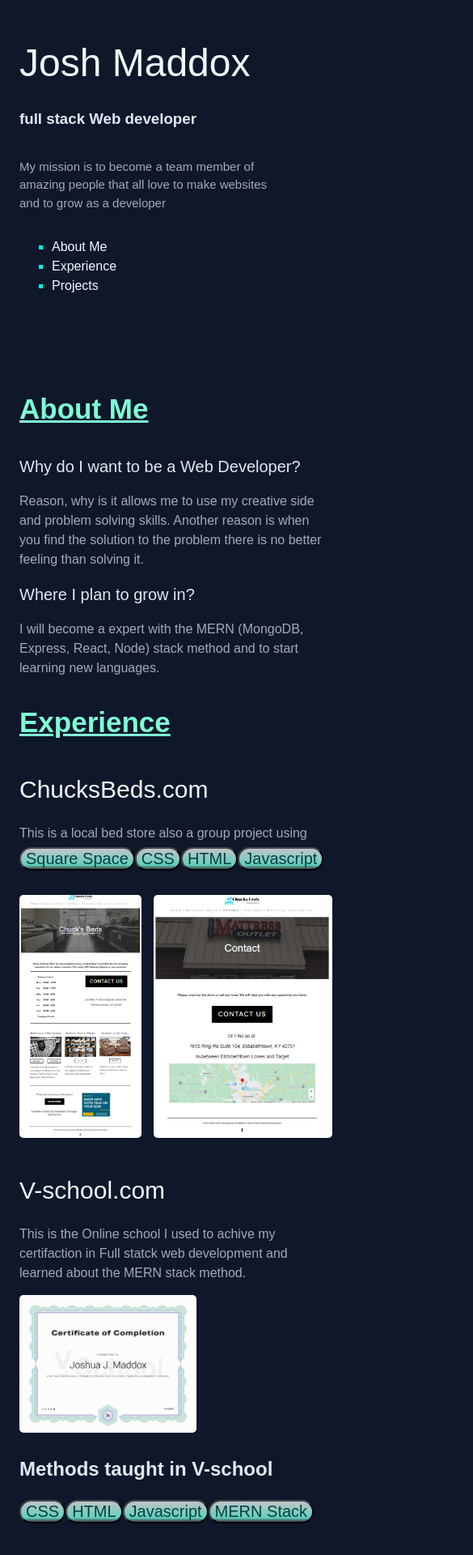
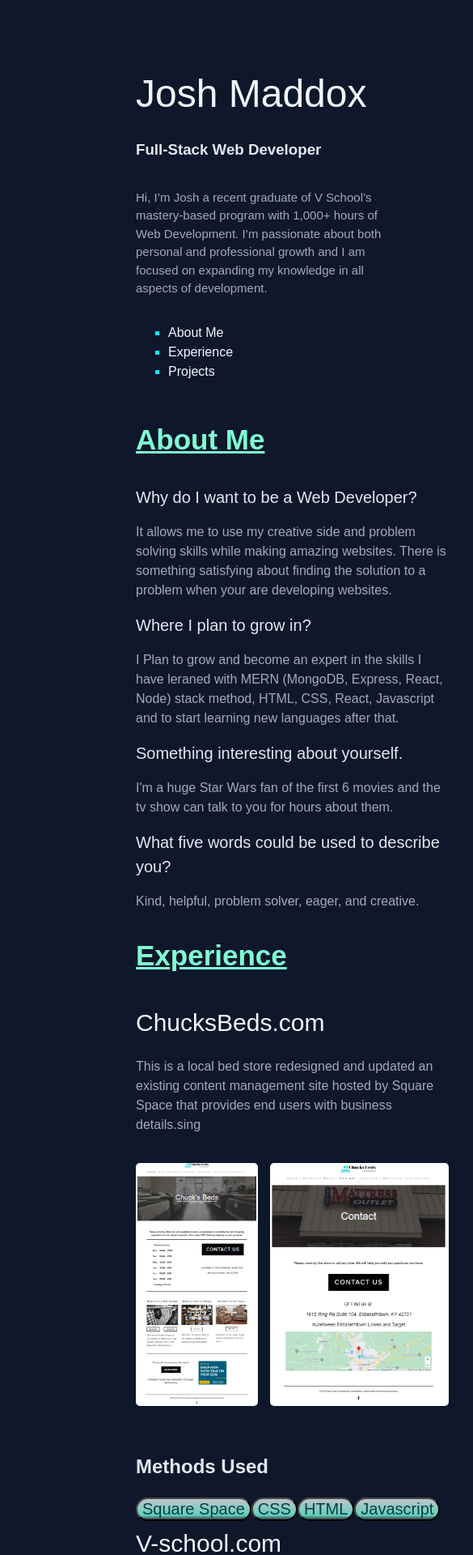
Before and after one commit to Maddog556/Portfolio, a React (Vite) app in the folder ShowOff/client/: page / in a window 390 px wide. Shown: the top 1920 px of the page at 81% size, 585 px wide, since content can reach past the window. Built offline with nearby package versions, Linux system fonts and the light colour scheme; some icons are missing.

Commit message:
update all

```diff
--- a/ShowOff/client/src/App.css
+++ b/ShowOff/client/src/App.css
@@ -7,6 +7,7 @@
     border-radius:1.875rem;
 }
 #footer{
+    font-size: 0.7rem;
     color: aliceblue;
     opacity: 60%;
     padding-top: 1rem;
--- a/ShowOff/client/src/App.jsx
+++ b/ShowOff/client/src/App.jsx
@@ -8,7 +8,7 @@
   return (
     <div className='App'>
        <Home/>
-       <footer id='footer'>This website was made by Josh Maddox.Deployed with Netilfy and Render</footer>
+       <footer id='footer'>This website was created by Josh Maddox.  All rights reserved @2023. Deployed with Netilfy and Render</footer>
     </div>
   )
 }
--- a/ShowOff/client/src/components/Experience.jsx
+++ b/ShowOff/client/src/components/Experience.jsx
@@ -4,17 +4,26 @@
 import ChucksBeds2 from '../images/chucksbeds2.png'
 import Cert from '../images/cert.png'
 
-
-
-
-
 function Experience() {
 
   return (
     <div className='expDiv'><h1 id='expTitle'>Experience</h1>
       <a id='chucksBeds' href='https://www.chucksbeds.com/'target='_blank'>ChucksBeds.com</a>
-      <p id='exp1'>This is a local bed store also a group project using</p>
-          <a href='https://www.squarespace.com/'target='_blank'>
+      <p id='exp1'>This is a local bed store redesigned and updated an existing content management site hosted by Square Space that provides end users with business details.sing</p>
+
+        {/* images when clicked on will be a link to the website as well key words content box  */}
+        <div className='img-Flex'>
+           <a href='https://www.chucksbeds.com/'target='_blank'> <img id='chuckImg1'
+             src ={ChucksBeds}
+             alt='Img-1'/></a>
+
+        <a href='https://www.chucksbeds.com/'target='_blank'> <img id='chuckImg2'
+             src ={ChucksBeds2}
+             alt='Img-2'/></a>
+
+        </div>
+        <h1>Methods Used</h1>
+        <a href='https://www.squarespace.com/'target='_blank'>
             <button className='skills' >Square Space
             </button></a>
           <a href='https://www.w3schools.com/css/css_intro.asp'target='_blank'>
@@ -25,21 +34,11 @@
               </button></a>
           <a href='https://www.w3schools.com/js/js_intro.asp'target='_blank'>
               <button className='skills'>Javascript
-              </button></a>
-        {/* images when clicked on will be a link to the website as well key words content box  */}
-        <div className='img-Flex'>
-           <a href='https://www.chucksbeds.com/'target='_blank'> <img id='chuckImg1'
-             src ={ChucksBeds}
-             alt='Img-1'/></a>
-
-        <a href='https://www.chucksbeds.com/'target='_blank'> <img id='chuckImg2'
-             src ={ChucksBeds2}
-             alt='Img-2'/></a>
-        </div>
+              </button></a><br/>
 
         <a id='vschool' href='https://vschool.io/?utm_campaign=brand&utm_term=v%20school&utm_campaign=&utm_source=adwords&utm_medium=ppc&hsa_acc=9527963468&hsa_cam=19846380230&hsa_grp=151002812150&hsa_ad=651646594743&hsa_src=g&hsa_tgt=kwd-356608130362&hsa_kw=v%20school&hsa_mt=p&hsa_net=adwords&hsa_ver=3&gclid=Cj0KCQjwiIOmBhDjARIsAP6YhSU6sJZe6lDmDhcZHRe9tkS_qhNe2jgPP2lZKwt9Zxuoje5ruC8Ftu4aAizHEALw_wcB'target='_blank'>
           V-school.com</a>
-        <p id='vsCert'>This is the Online school I used to achive my certifaction in Full statck web development and learned about the MERN stack method.</p>
+        <p id='vsCert'>This is the Online school I used to achieve my certifaction in Full statck web development and learned about the MERN stack method.</p>
 
         <a href={Cert} target='_blank'><img id='certImg'
              src ={Cert}
@@ -63,5 +62,4 @@
   )
 }
 
-
 export default Experience
--- a/ShowOff/client/src/components/Home.jsx
+++ b/ShowOff/client/src/components/Home.jsx
@@ -14,9 +14,9 @@
     <div className='body'>
         <header className='title-box'>
         <a href='https://www.linkedin.com/in/maddoxjosh' target='_blank' className='name'>Josh Maddox</a>
-        <h3>full stack Web developer</h3>
-        <p className='mission'>My mission is to become a team member of amazing people that all
-          love to make websites and to grow as a developer</p>
+        <h3>Full-Stack Web Developer</h3>
+        <p className='mission'>Hi, I’m Josh a recent graduate of V School’s mastery-based program with 1,000+ hours of Web Development.
+              I’m passionate about both personal and professional growth and I am focused on expanding my knowledge in all aspects of development.</p>
          <nav className='navbar'>
           <Navbar/>
           </nav>
@@ -31,12 +31,20 @@
             <h1 id='sec1Title'>About Me</h1>
               <p id='q1' className='question'>Why do I want to be a Web Developer?
               </p>
-              <p id='a1' className='answers'>Reason, why is it allows me to use my creative side and problem solving skills.
-                Another reason is when you find the solution to the problem there is no better feeling than solving it.
+              <p id='a1' className='answers'>It allows me to use my creative side and problem solving skills while making amazing websites.
+                There is something satisfying about finding the solution to a problem when your are developing websites.
               </p>
               <p id='q2' className='question'>Where I plan to grow in?
               </p>
-              <p id='a2' className='answers'> I will become a expert with the MERN (MongoDB, Express, React, Node) stack method and to start learning new languages.
+              <p id='a2' className='answers'> I Plan to grow and become an expert in the skills I have leraned with MERN (MongoDB, Express, React, Node) stack method, HTML, CSS, React, Javascript and to start learning new languages after that.
+              </p>
+              <p id='q1' className='question'>Something interesting about yourself.
+              </p>
+              <p id='a1' className='answers'>I'm a huge Star Wars fan of the first 6 movies and the tv show can talk to you for hours about them.
+              </p>
+              <p id='q1' className='question'>What five words could be used to describe you?
+              </p>
+              <p id='a1' className='answers'>Kind, helpful, problem solver, eager, and creative.
               </p>
               </section>
 
--- a/ShowOff/client/src/components/Projects.jsx
+++ b/ShowOff/client/src/components/Projects.jsx
@@ -8,13 +8,13 @@
   return (
     <div className='Projects' >
         <h1 id='sec3Title'>Projects</h1>
-        <a className="Pro-titles" id='project1'href='https://funnyflix.onrender.com/Home' target='_blank'>FunnyFlix</a>
+        <a className="Pro-titles" id='project1'href='https://funnyflix.onrender.com/' target='_blank'>FunnyFlix</a>
          <p  className='pros-Texts'id='pro1-text'> This Project is example of connecting to a Third party API and used TMDB (The Movie Data Base) API to build a Netflix Clone.</p>
         <div className='Flex-p1'>
         <a href='https://funnyflix.onrender.com/' target='_blank'><img id='funnyFlix'
              src ={FunnyFlix}
              /></a>
-             <h1>The methods used</h1>
+             <h1>Methods Used</h1>
               <a href='https://www.w3schools.com/css/css_intro.asp'target='_blank'>
               <button className='skills'>CSS
               </button></a>
@@ -24,17 +24,20 @@
           <a href='https://www.w3schools.com/js/js_intro.asp'target='_blank'>
               <button className='skills'>Javascript
               </button></a>
+              <a href='https://developer.themoviedb.org/reference/intro/getting-started'target='_blank'>
+              <button className='skills'>API (TMDB)
+              </button></a>
         </div>
 
         <a  className="Pro-titles"id='project2' href='https://zen-garden556.netlify.app/' target='_blank'>Zen Garden</a>
-        <p  className='pros-Texts'id='pro2-Text'> This project is a heavy Css learning project it was made to look like another website called
+        <p  className='pros-Texts'id='pro2-Text'> This project is a heavy CSS learning project it was made to look like another website called
               <a href='https://www.csszengarden.com/' target='_blank'id='Zen-Link'>CSSzengarden</a> with out copying any of the code. Deployed with Netilfy </p>
         <div className='Flex-p2'>
 
             <a href='https://zen-garden556.netlify.app/' target='_blank'><img id='zenG'
              src ={ZenG}
              /></a>
-             <h1>The methods used</h1>
+             <h1>Methods Used</h1>
               <a href='https://www.w3schools.com/css/css_intro.asp'target='_blank'>
               <button className='skills'>CSS
               </button></a>
@@ -53,7 +56,7 @@
             <img id='bounty'
             src={Bounty}
             /></a>
-            <h1>The methods used</h1>
+            <h1>Methods Used</h1>
              <a href='https://www.w3schools.com/css/css_intro.asp'target='_blank'>
               <button className='skills'>CSS
               </button></a>
--- a/ShowOff/client/src/css/Home.css
+++ b/ShowOff/client/src/css/Home.css
@@ -37,6 +37,7 @@
     text-decoration: none;
 }
 .name:hover{
+    text-decoration: underline;
     color: aquamarine;
 }
 .mission{
@@ -88,12 +89,17 @@
         padding-top: 27rem;
     }
     .body{
-        padding-left: 1rem;
         padding-right: 1rem;
         column-width: 0rem;
+        padding-top: 3rem;
     }
     .icons{
         padding-top: 1rem;
         margin: 1rem;
     }
 }
+@media(max-width: 300px){
+    #section-1{
+        padding-top: 30rem;
+    }
+}
--- a/ShowOff/client/src/css/Projects.css
+++ b/ShowOff/client/src/css/Projects.css
@@ -58,10 +58,14 @@
     opacity: 0.7;
 }
 #Zen-Link{
+    padding-left: 0.3rem;
     text-decoration: none;
     color: aquamarine;
     font-style: italic;
 
+}
+#Zen-Link:hover{
+    text-decoration: underline;
 }
 #bounty{
     height: 18.75rem;
```
